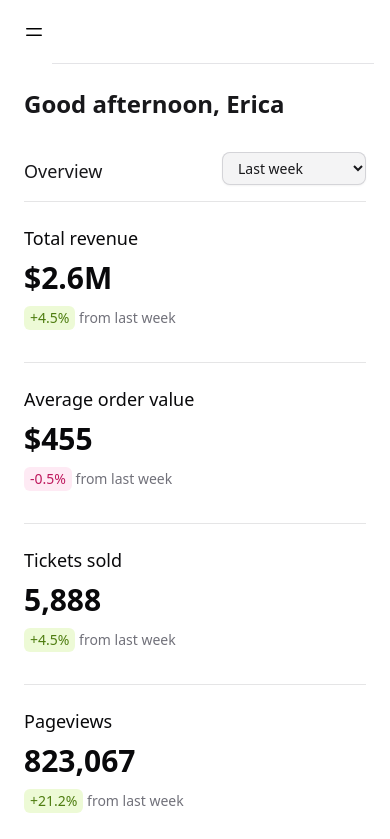
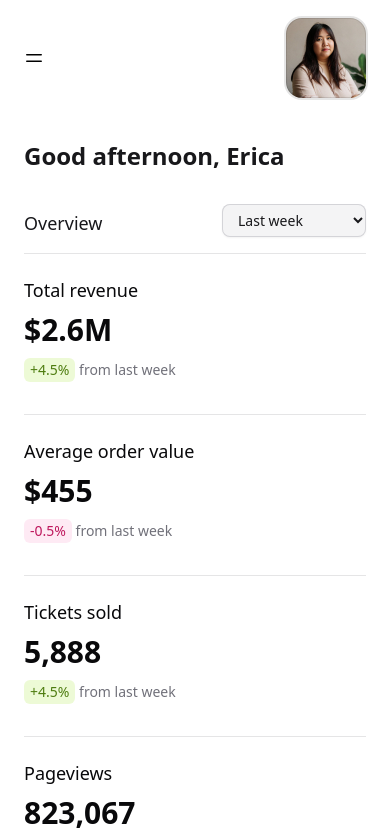
Before and after one commit to titan-syndicate/bskit, a React (Vite) app in the folder frontend/: page / in a window 390 px wide. Shown: the top 839 px of the page. Built offline with nearby package versions, Linux system fonts and the light colour scheme.

Commit message:
fix: update mobile header and navbar structure to match demo implementation

```diff
--- a/frontend/src/components/layout.tsx
+++ b/frontend/src/components/layout.tsx
@@ -1,9 +1,11 @@
 import { Helmet } from 'react-helmet-async'
 import { Outlet } from 'react-router-dom'
 import { DefaultSidebar } from './sidebar'
-import { Navbar, NavbarSection, NavbarSpacer } from './navbar'
+import { Navbar, NavbarSection, NavbarSpacer, NavbarItem } from './navbar'
 import { SidebarLayout } from './sidebar-layout'
-import { UserCircleIcon } from '@heroicons/react/24/solid'
+import { Dropdown, DropdownButton } from './dropdown'
+import { Avatar } from './avatar'
+import { AccountDropdownMenu } from './account-dropdown-menu'
 
 interface LayoutProps {
   title?: string
@@ -22,9 +24,12 @@ export function Layout({ title = 'BSKit', description = 'Event management platfo
           <Navbar>
             <NavbarSpacer />
             <NavbarSection>
-              <div className="flex items-center gap-4">
-                {/* Add user menu here if needed */}
-              </div>
+              <Dropdown>
+                <DropdownButton as={NavbarItem}>
+                  <Avatar src="/users/erica.jpg" square data-slot="avatar" />
+                </DropdownButton>
+                <AccountDropdownMenu anchor="bottom end" />
+              </Dropdown>
             </NavbarSection>
           </Navbar>
         }
--- a/frontend/src/components/navbar.tsx
+++ b/frontend/src/components/navbar.tsx
@@ -28,11 +28,16 @@ interface NavbarSectionProps {
 }
 
 export function Navbar({ children }: NavbarProps) {
-  return <nav className="flex h-16 items-center justify-between gap-4 border-b border-zinc-200 bg-white px-4 dark:border-zinc-800 dark:bg-zinc-900 sm:px-6 lg:px-8">{children}</nav>
+  return <nav className="flex flex-1 items-center gap-4 py-2.5">{children}</nav>
 }
 
 export function NavbarSection({ children }: NavbarSectionProps) {
-  return <div className="flex items-center gap-4">{children}</div>
+  let id = useId()
+  return (
+    <LayoutGroup id={id}>
+      <div className="flex items-center gap-3">{children}</div>
+    </LayoutGroup>
+  )
 }
 
 export function NavbarDivider({ className, ...props }: React.ComponentPropsWithoutRef<'div'>) {
@@ -110,17 +115,14 @@ export function NavbarLabel({ className, ...props }: React.ComponentPropsWithout
 
 export function UserNavbar({ children }: { children?: React.ReactNode }) {
   return (
-    <Navbar>
+    <div className="flex items-center gap-3">
       {children}
-      <NavbarSpacer />
-      <NavbarSection>
       <Dropdown>
         <DropdownButton as={NavbarItem}>
           <Avatar src="/users/erica.jpg" square data-slot="avatar" />
         </DropdownButton>
         <AccountDropdownMenu anchor="bottom end" />
       </Dropdown>
-      </NavbarSection>
-    </Navbar>
+    </div>
   )
 }
--- a/frontend/src/layouts/MainLayout.tsx
+++ b/frontend/src/layouts/MainLayout.tsx
@@ -1,12 +1,27 @@
 import { Outlet } from 'react-router-dom'
 import { DefaultSidebar } from '@/components/sidebar'
-import { UserNavbar } from '@/components/navbar'
+import { UserNavbar, Navbar, NavbarSpacer, NavbarSection, NavbarItem } from '@/components/navbar'
 import { SidebarLayout } from '@/components/sidebar-layout'
+import { Dropdown, DropdownButton } from '@/components/dropdown'
+import { Avatar } from '@/components/avatar'
+import { AccountDropdownMenu } from '@/components/account-dropdown-menu'
 
 export default function MainLayout() {
   return (
     <SidebarLayout
-      navbar={<UserNavbar />}
+      navbar={
+        <Navbar>
+          <NavbarSpacer />
+          <NavbarSection>
+            <Dropdown>
+              <DropdownButton as={NavbarItem}>
+                <Avatar src="/users/erica.jpg" square data-slot="avatar" />
+              </DropdownButton>
+              <AccountDropdownMenu anchor="bottom end" />
+            </Dropdown>
+          </NavbarSection>
+        </Navbar>
+      }
       sidebar={<DefaultSidebar />}
     >
       <Outlet />
```
Also changed, not shown: 1 other file (tests, documents, lock files or other folders). Lines whose indentation alone changed are shown as unchanged.
